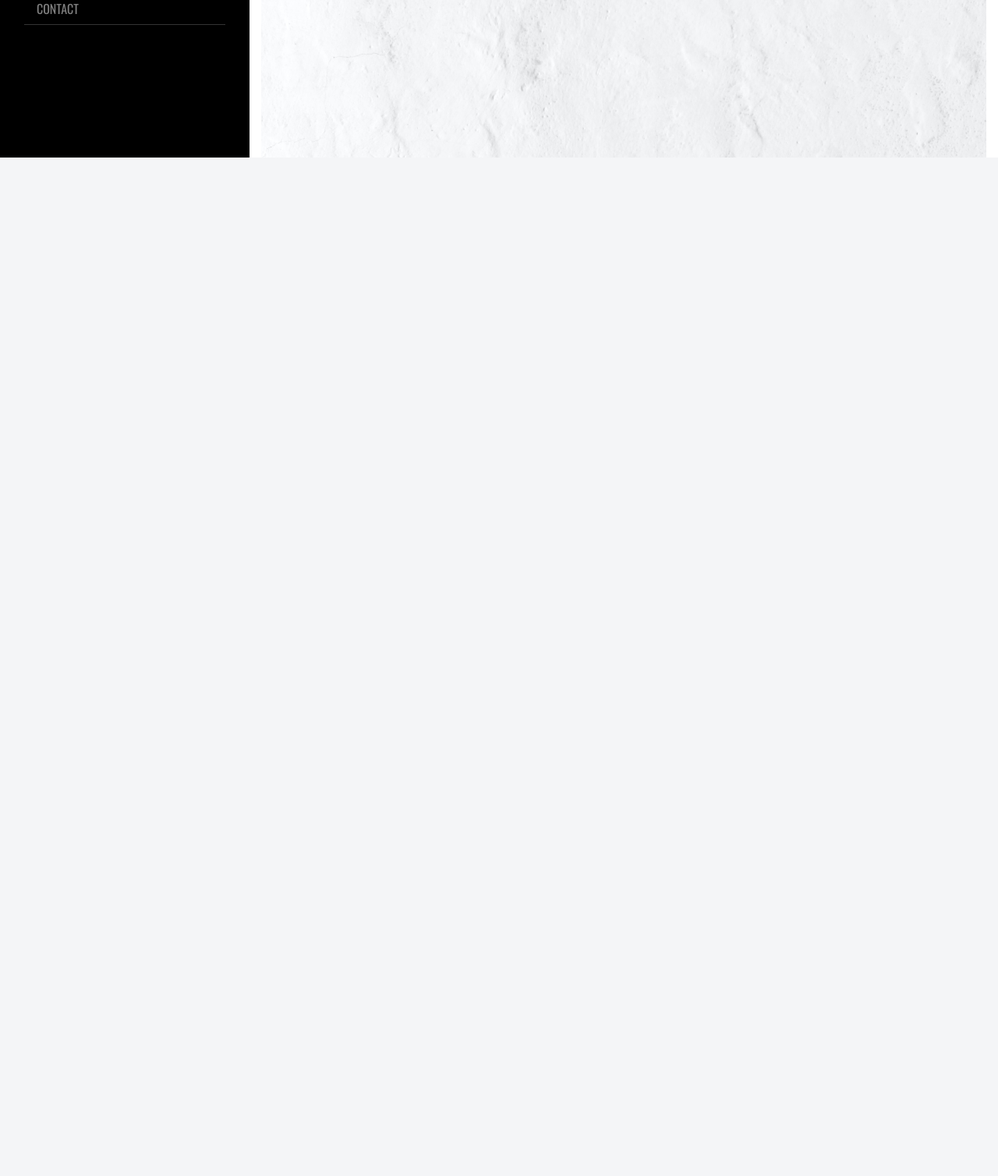
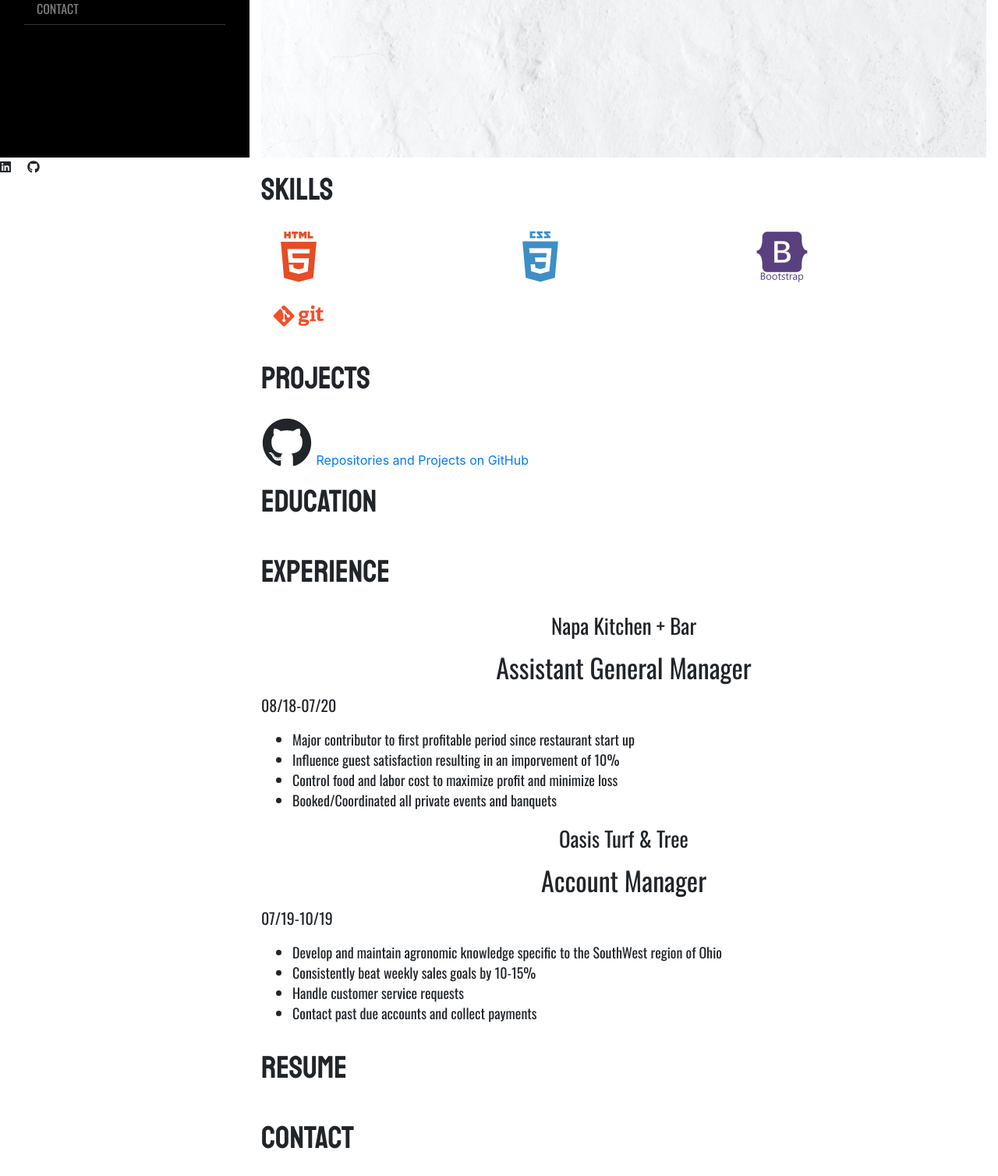
Before and after one commit to connortwele/portfolio, a PHP site: page / in a window 1280 px wide. Shown: the part 598-2106 px from the top of the page at 78% size. Before the commit the page ends 800 px from the top, so only its background shows below. Run offline with PHP 8.4, Linux system fonts and the light colour scheme; some libraries are stand-ins or nearby versions; some web fonts are replaced.

Commit message:
second push

```diff
--- a/index.html
+++ b/index.html
@@ -59,25 +59,50 @@
                     <h2 class="text-black font-staat font-size-40 text-uppercase py-3"> skills</h2>
                         <div class="container">
                             <div class="row">
-                                <div class="col-4"><i class="devicon-html5-plain-wordmark colored icon"></i>
+                                <div class="col-4 my-1"><i class="devicon-html5-plain-wordmark colored icon"></i>
                                 </div>
-                                <div class="col-4"><i class="devicon-css3-plain-wordmark colored icon"></i>
+                                <div class="col-4 my-1"><i class="devicon-css3-plain-wordmark colored icon"></i>
                                 </div>
-                                <div class="col-4"><i class="devicon-bootstrap-plain-wordmark colored icon"></i>
+                                <div class="col-4 my-1"><i class="devicon-bootstrap-plain-wordmark colored icon"></i>
                                 </div>
+                                <div class="col-4 my-1"><i class="devicon-git-plain-wordmark colored icon"></i></div>
+                                <div class="col-4 my-1"><i class="devicon-github-plain-wordmark colored icon"></i></div>
                             </div>
                         </div>
                 </section>
+                <!-- end skills begin projects -->
                 <section id="projects">
                     <h2 class="text-black font-staat font-size-40 text-uppercase py-3">projects</h2>
                     <i class="devicon-github-plain icon"></i>
-                    <a href="#">Repositories and Projects on GitHub</a>
+                    <a href="#" class="projectLink">Repositories and Projects on GitHub</a>
                 </section>
+                <!-- end projects begin education -->
                 <section id="education">
                     <h2 class="text-black font-staat font-size-40 text-uppercase py-3">education</h2>
                 </section>
+                <!-- end education begin experience -->
                 <section id="experience">
                     <h2 class="text-black font-staat font-size-40 text-uppercase py-3">experience</h2>
+                    <div>
+                        <h3 class="text-black font-os font-size-27 text-center">Napa Kitchen + Bar</h3>
+                        <h3 class="text-black font-os font-size-34 text-center">Assistant General Manager</h3>
+                        <p class="text-black font-os font-size-20">08/18-07/20</p>
+                        <ul class="text-black font-os fonts-size-20">
+                            <li>Major contributor to first profitable period since restaurant start up</li>
+                            <li>Influence guest satisfaction resulting in an imporvement of 10%</li>
+                            <li>Control food and labor cost to maximize profit and minimize loss</li>
+                            <li>Booked/Coordinated all private events and banquets </li>
+                        </ul>
+                        <h3 class="text-black font-os font-size-27 text-center">Oasis Turf & Tree</h3>
+                        <h3 class="text-black font-os font-size-34 text-center">Account Manager</h3>
+                        <p class="text-black font-os font-size-20">07/19-10/19</p>
+                        <ul class="text-black font-os fonts-size-20">
+                            <li>Develop and maintain agronomic knowledge specific to the SouthWest region of Ohio</li>
+                            <li>Consistently beat weekly sales goals by 10-15%</li>
+                            <li>Handle customer service requests</li>
+                            <li>Contact past due accounts and collect payments</li>
+                        </ul>
+                    </div>
                 </section>
                 <section id="resume">
                     <h2 class="text-black font-staat font-size-40 text-uppercase py-3">resume</h2>
--- a/style.css
+++ b/style.css
@@ -135,11 +135,11 @@ body{
     font-size: 66px;
 }
 
-@media screen and (min-width:768px){
+@media screen and (min-width: 768px) {
     .toggle-button{
-        display: none;
+        display:  none;
     }
-    .header{
+    #header{
         z-index: 0;
     }
 }
```
